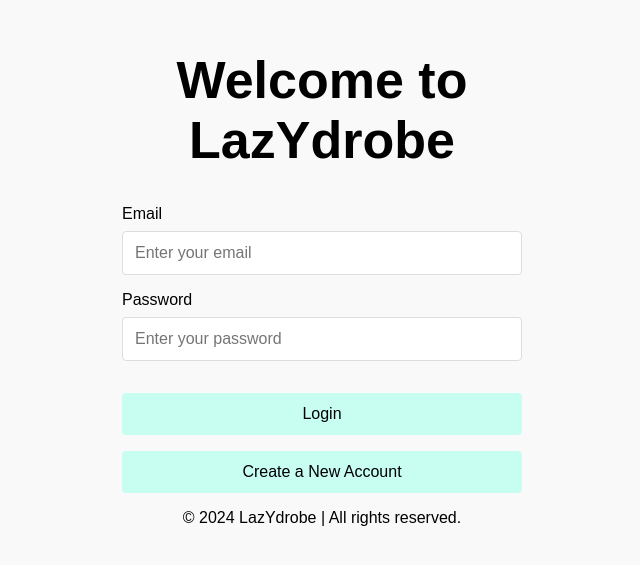
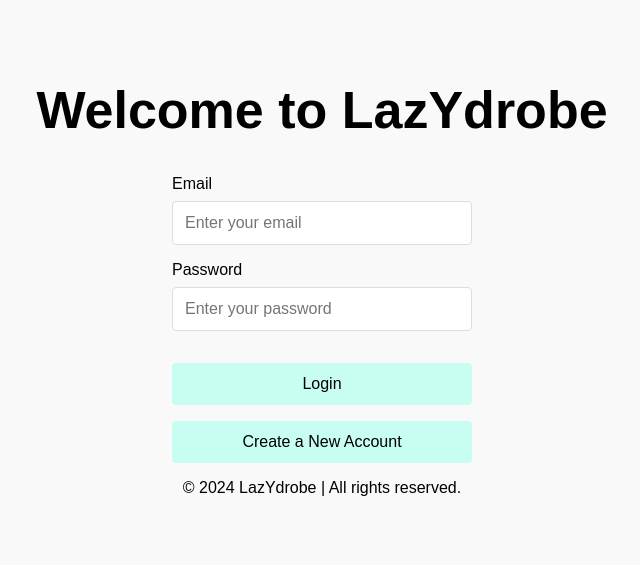
Before and after one commit to Anantesh-Mohapatra/LazYdrobe-Online, a React (Create React App) app: page / in a window 1280 px wide. Shown: the part 121-686 px from the top of the page, without its empty margins (318-958 px from the left). Built offline with nearby package versions, Linux system fonts and the light colour scheme; no server answers.

Commit message:
POST should be cooperating

```diff
--- a/package.json
+++ b/package.json
@@ -31,5 +31,5 @@
       "last 1 safari version"
     ]
   },
-  "proxy": "http://localhost:8000"
+  "proxy": "http://127.0.0.1:8000"
 }
--- a/src/App.js
+++ b/src/App.js
@@ -29,6 +29,7 @@ function App() {
     try {
       const response = await axios.get(`/users/${userId}`);
       setUserInfo(response.data);
+      setError(null);
     } catch (err) {
       setError(err.message);
     } finally {
@@ -44,10 +45,12 @@ function App() {
             <Register />
           </Route>
           <Route path="/">
+            {/* If not logged in */}
             {!isLoggedIn ? (
-              <Login setIsLoggedIn={setIsLoggedIn} fetchUserData={fetchUserData} />
+                <Login setIsLoggedIn={setIsLoggedIn} fetchUserData={fetchUserData} />
             ) : (
               <>
+                {/* When logged in, display app functions */}
                 <Navbar setIsLoggedIn={setIsLoggedIn} />
                 <main className="main-content">
                   <Switch>
--- a/src/components/Login.js
+++ b/src/components/Login.js
@@ -21,7 +21,6 @@ const Login = ({ setIsLoggedIn, fetchUserData }) => {
     try {
       // Send POST request to /login with email and password
       const response = await axios.post('/login', { email, password });
-
       if (response.data) {
         setIsLoggedIn(true);
         fetchUserData(response.data.user_id);
@@ -70,10 +69,10 @@ const Login = ({ setIsLoggedIn, fetchUserData }) => {
           <button type="submit" className="button" disabled={loading}>
             {loading ? 'Logging in...' : 'Login'}
           </button>
+          <button className="button" onClick={handleRegisterRedirect}>
+            Create a New Account
+          </button>
         </form>
-        <button className="button" onClick={handleRegisterRedirect}>
-          Create a New Account
-        </button>
         <p>© 2024 LazYdrobe | All rights reserved.</p>
       </div>
     </div>
--- a/src/components/styling/Login.css
+++ b/src/components/styling/Login.css
@@ -26,8 +26,7 @@
 }
 
 .login {
-  width: 70%;
-  max-width: 400px; /* Ensure a maximum width */
+  width: 100%;
   text-align: center;
 }
 
@@ -37,7 +36,8 @@
 }
 
 .login form {
-  width: 100%; /* Ensure full width */
+  width: 45%;
+  max-width: 300px;
   margin: auto;
 }
 
--- a/src/components/styling/Register.css
+++ b/src/components/styling/Register.css
@@ -9,8 +9,7 @@
   }
 
   .register {
-    width: 70%;
-    max-width: 400px;
+    width: 100%;
     text-align: center;
   }
 
@@ -20,7 +19,8 @@
   }
 
   .register form {
-    width: 100%;
+    width: 45%;
+    max-width: 300px;
     margin: auto;
   }
 
```
